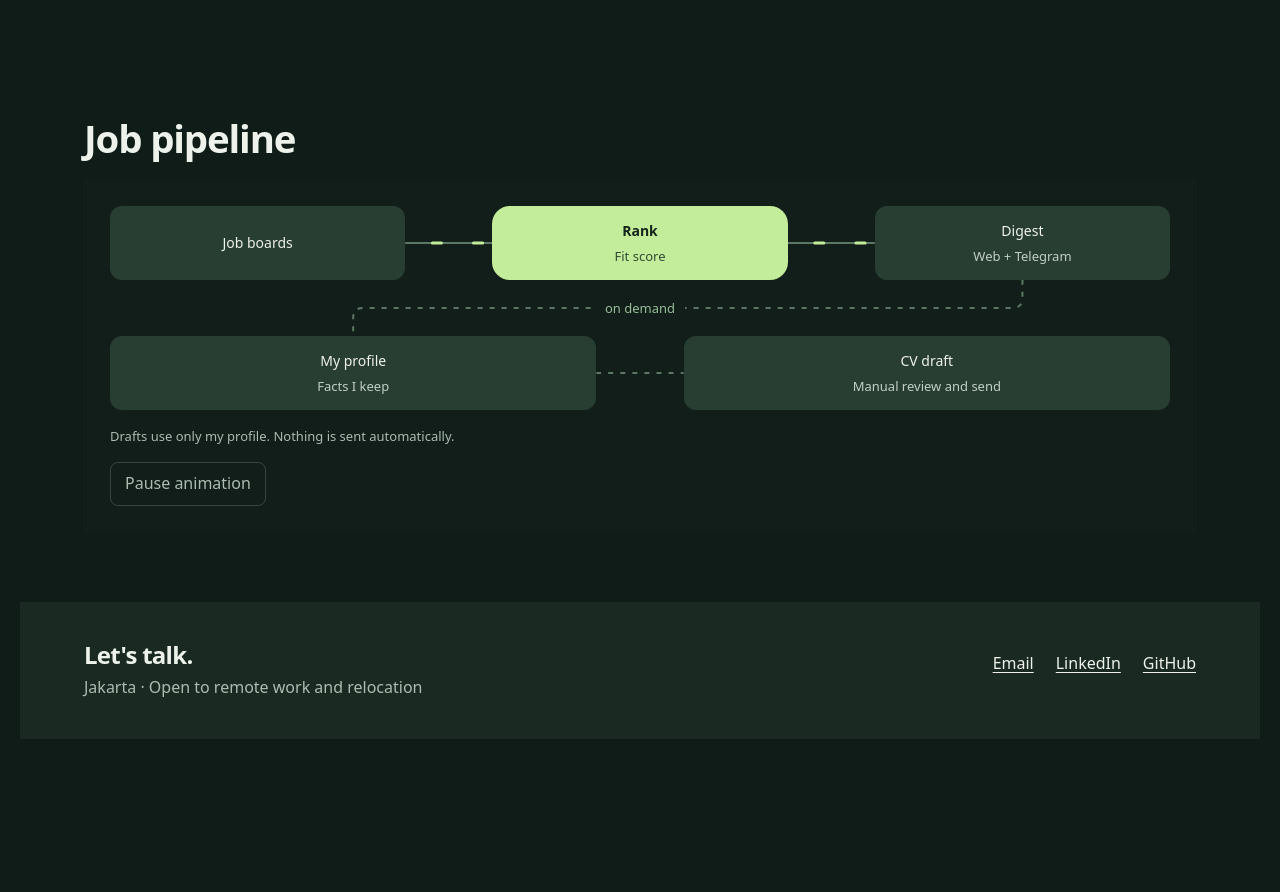
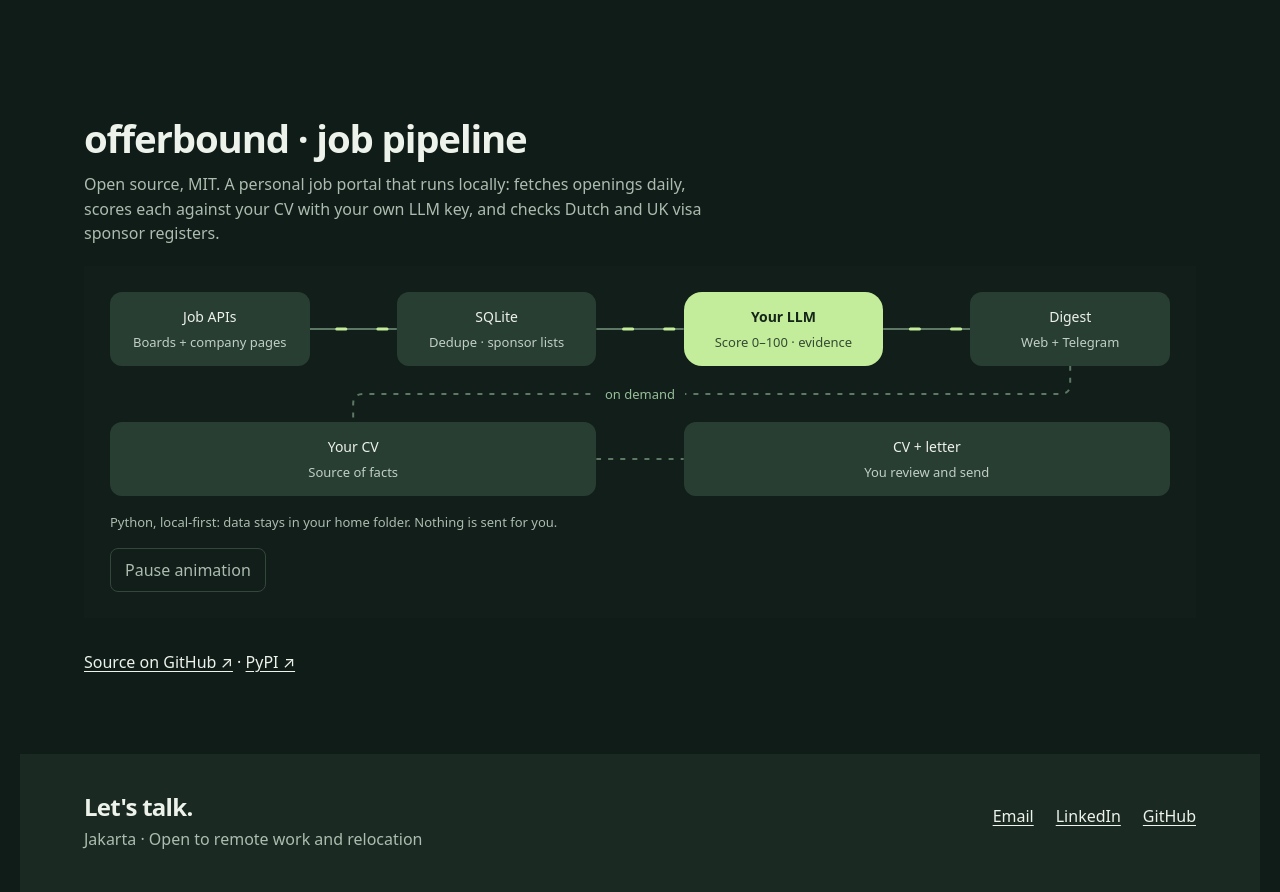
Before and after one commit to Fadhelbulloh/Fadhelbulloh.github.io, a plain HTML site: page automation.html in a window 1280 px wide. Shown: the part 970-1862 px from the top of the page. Before the commit the page ends 1709 px from the top, so only its background shows below. Drawn offline with Linux system fonts and the light colour scheme; a web font is replaced by a local one.

Commit message:
feat: offerbound replaces job pipeline

```diff
--- a/automation.html
+++ b/automation.html
@@ -4,7 +4,7 @@
   <meta charset="utf-8">
   <meta name="viewport" content="width=device-width, initial-scale=1">
   <title>Automation ecosystem · Fadhel Hasbullah</title>
-  <meta name="description" content="Personal automation infrastructure built and operated by Fadhel Hasbullah: scheduled content publishing and a job pipeline, with Hermes, n8n, PostgreSQL and Telegram.">
+  <meta name="description" content="Personal automation infrastructure built and operated by Fadhel Hasbullah: scheduled content publishing with Hermes, n8n, PostgreSQL and Telegram, and offerbound, an open-source local job pipeline.">
   <script>document.documentElement.classList.add('js')</script>
   <link rel="preconnect" href="https://api.fontshare.com">
   <link rel="preconnect" href="https://cdn.fontshare.com" crossorigin>
@@ -32,7 +32,7 @@
         <h1>Automation<br>ecosystem</h1>
         <p class="role">Personal infrastructure · Built &amp; operated</p>
       </div>
-      <p>Two systems I run on my own server: scheduled content publishing and a job pipeline. Both are personal projects, separate from OpenXense.</p>
+      <p>Two personal systems, separate from OpenXense: scheduled content publishing on my server, and offerbound, an open-source job pipeline that runs locally.</p>
     </div>
 
     <h2 class="subhead">Content publishing</h2>
@@ -65,23 +65,27 @@
       </div>
     </div>
 
-    <h2 class="subhead">Job pipeline</h2>
-    <figure class="graph" aria-label="Job pipeline flow" data-links="boards,rank;rank,digest;digest,profile,manual;profile,cv,manual">
+    <h2 class="subhead">offerbound · job pipeline</h2>
+    <p class="muted intro-note">Open source, MIT. A personal job portal that runs locally: fetches openings daily, scores each against your CV with your own LLM key, and checks Dutch and UK visa sponsor registers.</p>
+    <figure class="graph" aria-label="offerbound job pipeline flow" data-links="boards,store;store,rank;rank,digest;digest,profile,manual;profile,cv,manual">
       <div class="flow">
-        <div class="node" id="boards">Job boards</div>
+        <div class="node" id="boards">Job APIs<small>Boards + company pages</small></div>
         <span class="connector" aria-hidden="true">→</span>
-        <div class="node key" id="rank">Rank<small>Fit score</small></div>
+        <div class="node" id="store">SQLite<small>Dedupe · sponsor lists</small></div>
+        <span class="connector" aria-hidden="true">→</span>
+        <div class="node key" id="rank">Your LLM<small>Score 0–100 · evidence</small></div>
         <span class="connector" aria-hidden="true">→</span>
         <div class="node" id="digest">Digest<small>Web + Telegram</small></div>
       </div>
       <p class="down"><span class="connector" aria-hidden="true">↓</span> on demand</p>
       <div class="flow">
-        <div class="node" id="profile">My profile<small>Facts I keep</small></div>
+        <div class="node" id="profile">Your CV<small>Source of facts</small></div>
         <span class="connector" aria-hidden="true">→</span>
-        <div class="node" id="cv">CV draft<small>Manual review and send</small></div>
+        <div class="node" id="cv">CV + letter<small>You review and send</small></div>
       </div>
-      <figcaption class="caption">Drafts use only my profile. Nothing is sent automatically.</figcaption>
+      <figcaption class="caption">Python, local-first: data stays in your home folder. Nothing is sent for you.</figcaption>
     </figure>
+    <p><a class="textlink" href="https://github.com/Fadhelbulloh/offerbound">Source on GitHub ↗</a> · <a class="textlink" href="https://pypi.org/project/offerbound/">PyPI ↗</a></p>
   </main>
 
   <footer id="contact" class="contact wrap">
--- a/css/site.css
+++ b/css/site.css
@@ -139,6 +139,7 @@ details > :not(summary) { margin-top: 12px; color: var(--muted); }
 .bar.after { background: var(--green); }
 .chart span { color: var(--muted); font-size: 14px; }
 .subhead { margin: 56px 0 20px; }
+.intro-note { max-width: 68ch; margin: -8px 0 20px; }
 .shots { display: grid; grid-template-columns: repeat(4, 1fr); gap: 12px; }
 .shots a { display: block; background: var(--panel); }
 .shots img { aspect-ratio: 16 / 10; width: 100%; object-fit: cover; object-position: top; }
```
Also changed, not shown: index.html (+2 -2 lines), tests/browser.mjs (+1 -1 lines), tests/check.mjs (+3 -2 lines).
